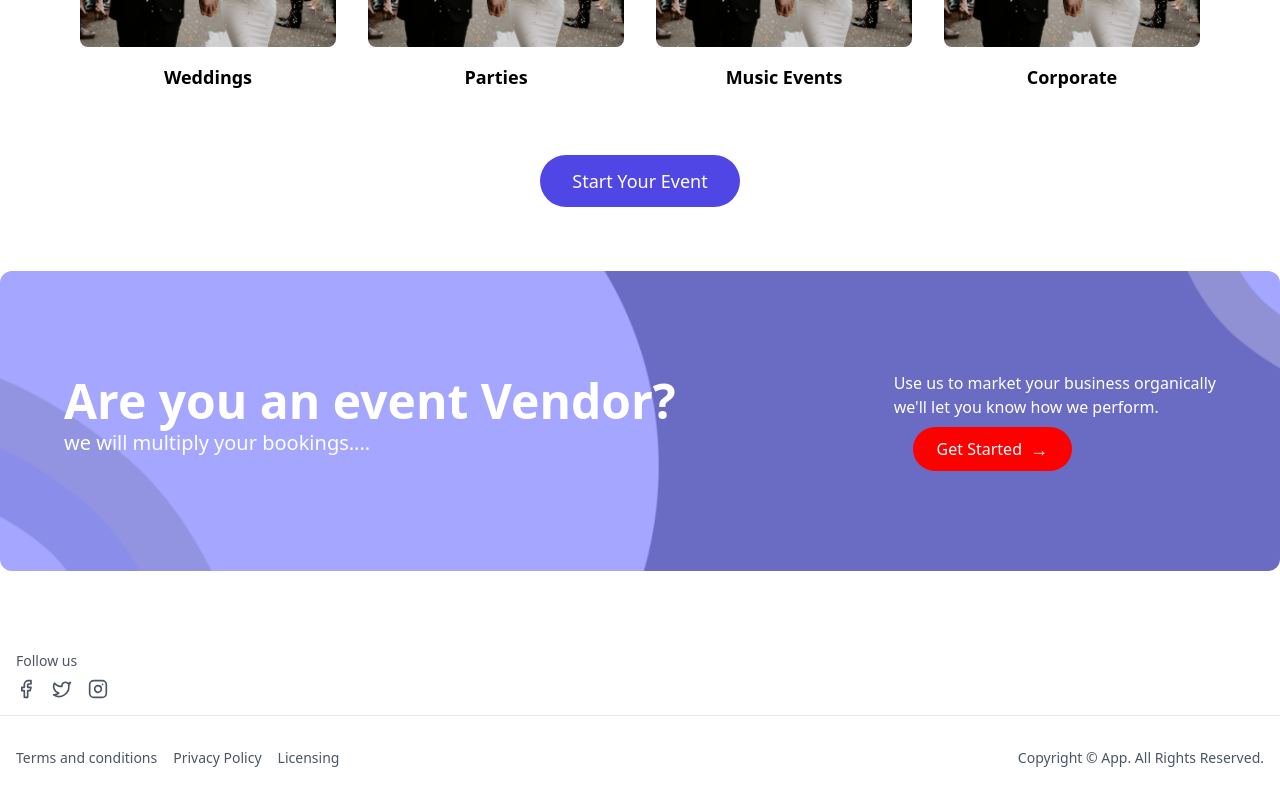
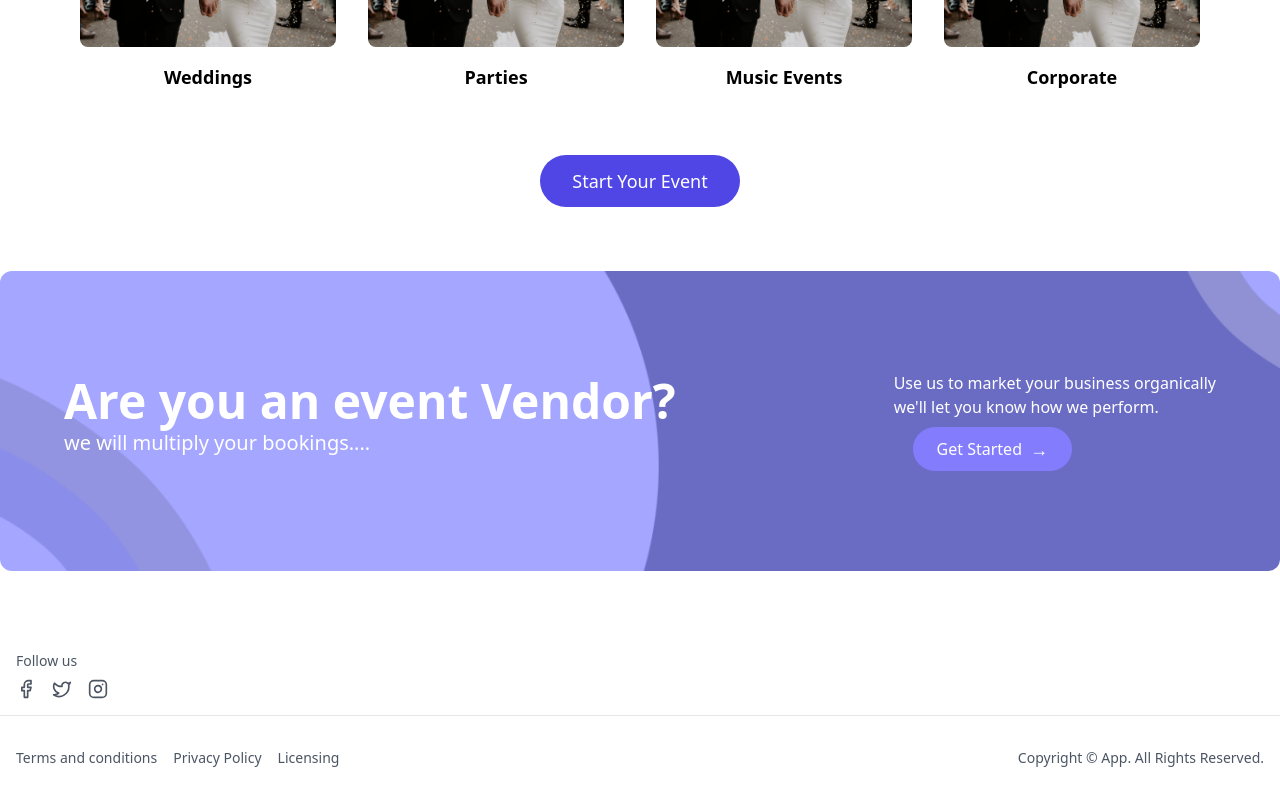
Before and after one commit to SeifEldin15/Planster, a React (Vite) app in the folder Frontend/: page / in a window 1280 px wide. Shown: the part 2312-3112 px from the top of the page. Built offline with nearby package versions, Linux system fonts and the light colour scheme.

Commit message:
new colors

```diff
--- a/Frontend/src/App.css
+++ b/Frontend/src/App.css
@@ -6,8 +6,8 @@
 :root {
   --primary-color: #6A6CC4;
   --secondary-color: #DEDEF5;
-  --tertiary-color: #f00;
-  --accent-color: #0f0;
+  --tertiary-color: #837DFE;
+  --hover-color: #8384ce;
 }
 
 .animate-slide {
```
